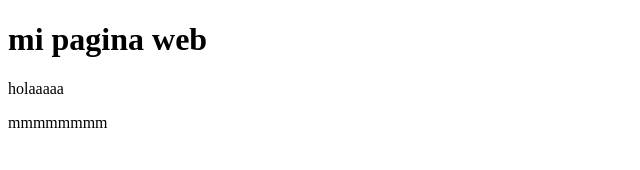
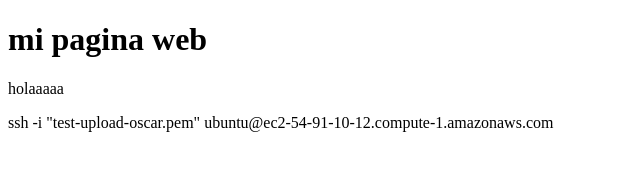
Before and after one commit to oscarburbano278/MiFirstPageHub, a plain HTML site: page index.html in a window 1280 px wide. Shown: the whole page, without its empty margins (0-640 px from the left). Drawn offline with Linux system fonts and the light colour scheme.

Commit message:
Update index.html
Y3s

```diff
--- a/index.html
+++ b/index.html
@@ -10,7 +10,7 @@
 <body>
     <h1>mi pagina web</h1>
     <p>holaaaaa</p>
-    <p>mmmmmmmm</p>
+    <p>ssh -i "test-upload-oscar.pem" ubuntu@ec2-54-91-10-12.compute-1.amazonaws.com</p>
 
 
 </body>
```
